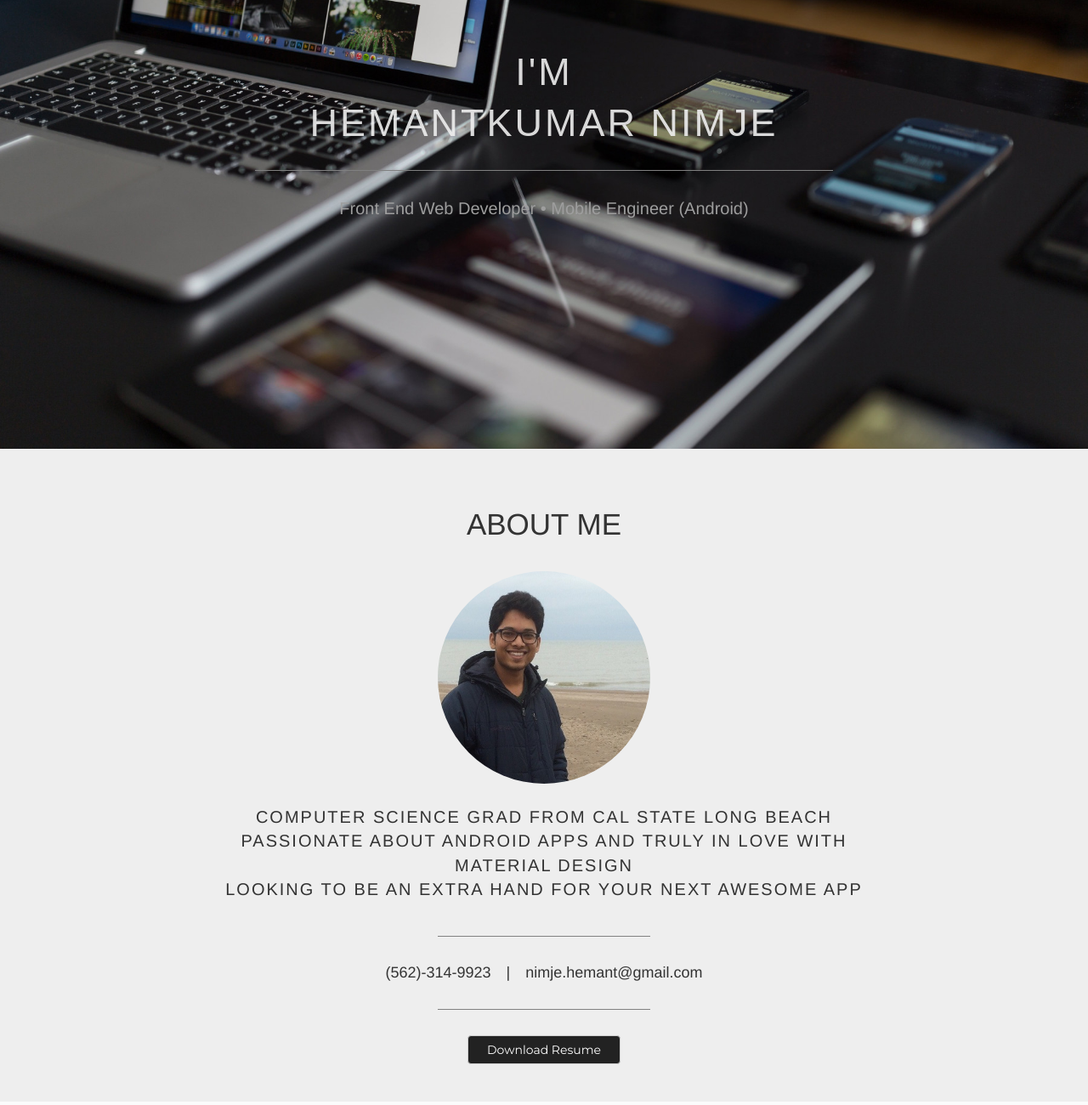
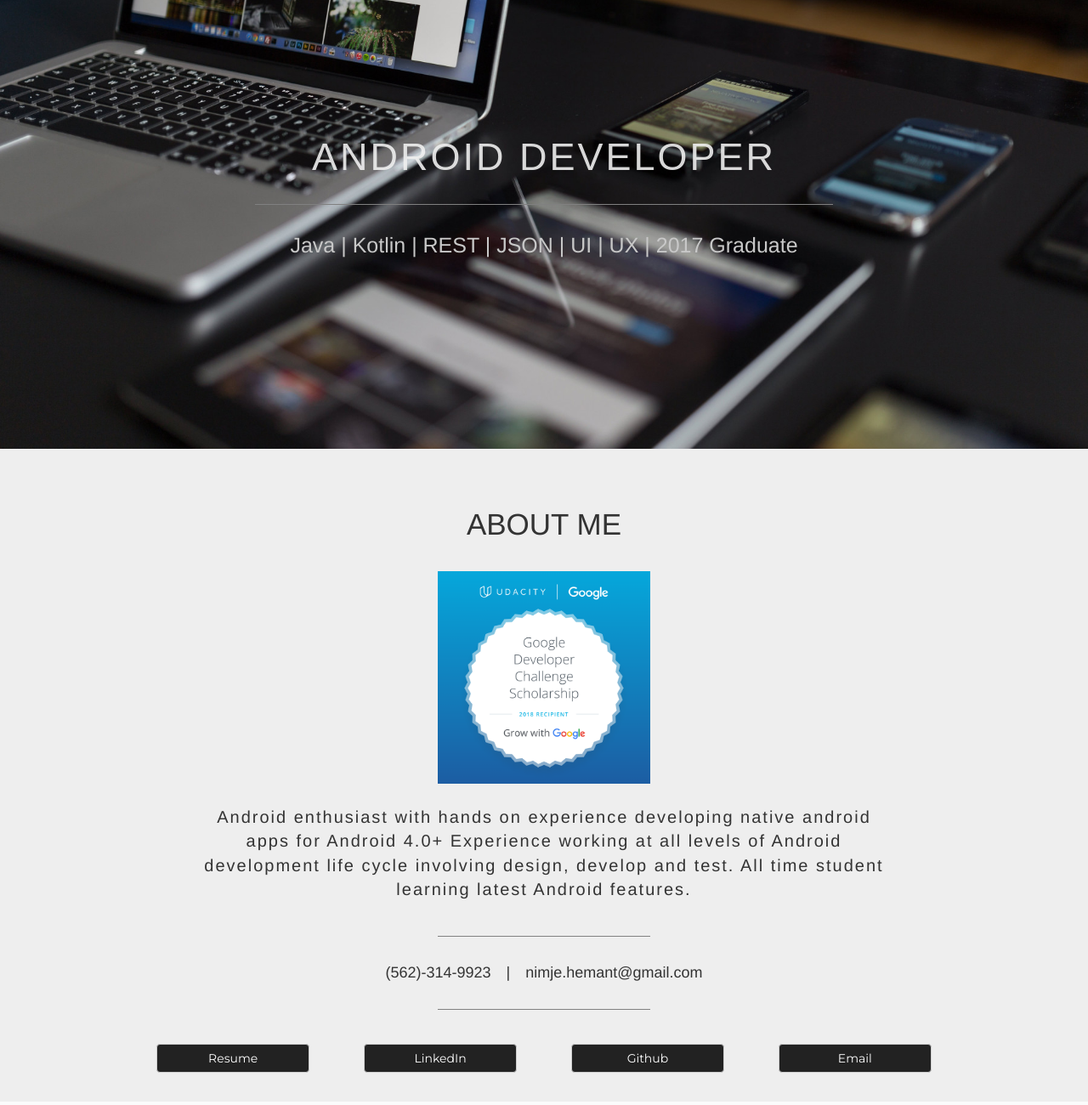
Before and after one commit to HemantNimje/hemantnimje.github.io, a plain HTML site: page index.html in a window 1280 px wide. Shown: the part 240-1540 px from the top of the page at 85% size. Drawn offline with Linux system fonts and the light colour scheme.

Commit message:
Add new resume and Grow with google recipient badge.

```diff
--- a/css/style.css
+++ b/css/style.css
@@ -57,8 +57,11 @@ img.icon{
 }
 
 .home-text-skill{
-	font-size: 20px;
-	color: rgb(158, 158, 158);
+	font-size: 25px;
+	color: rgb(200, 200, 200);
+		padding-left: 20px;
+		padding-right: 20px;
+
 }
 .about-me-content{
 	font-size: 20px;
@@ -136,6 +139,13 @@ img.icon{
 	width: 250px;
 	height: 250px;
 	margin-bottom: 25px;
+}
+
+
+
+.div-bottom-margin-75{
+	margin-bottom:75px;
+	margin-top: 75px;
 }
 
 .div-bottom-margin-35{
@@ -261,3 +271,8 @@ img.icon{
 	color: #fff;
 	background-color: transparent;
 }
+
+.column{
+	margin-top: 10px;
+	margin-bottom: 10px;
+}
--- a/index.html
+++ b/index.html
@@ -101,13 +101,13 @@
     <!-- end of navigation bar -->
 
     <!-- Home/ Parallax section -->
-    <section class="text-center" id="home" style="padding-top: 300px;">
+    <section class="text-center" id="home" style="padding-top: 400px;">
+
     <div class="home-text">
-      <p>I'm</p>
-      <p>Hemantkumar Nimje</p>
+      <p>Android Developer</p>
       </div>
       <div class="border-bottom" ></div>
-      <p class="home-text-skill">Front End Web Developer &bull; Mobile Engineer (Android)</p>
+      <p class="home-text-skill">Java | Kotlin | REST | JSON | UI | UX | 2017 Graduate</p>
 
     </section>
     <!-- End of Home/Parallax section -->
@@ -125,19 +125,19 @@
         <!-- Data Section -->
         <!-- Image -->
         <div class="row">
-          <img src="images/me1.jpg" class="img-responsive img-circle profile-pic" alt="Profile Image">
+          <img src="images/GrowWithGoogleDeveloperChallengeScholarship.jpg" class="img-responsive profile-pic" alt="Profile Image">
         </div>
 
         <div class="row">
           <!-- Data -->
           <!-- Take the complete half space of the screen available using col-md-12 -->
           <p class="col-md-2 col-sm-1 col-xs-2"></p>
-          <p class="col-md-8 col-sm-10 col-xs-8 text-uppercase about-me-content">
-            Computer Science grad from Cal State Long Beach
+          <p class="col-md-8 col-sm-10 col-xs-8 about-me-content">
+            Android enthusiast with hands on experience developing native android apps for Android 4.0+
+			Experience working at all levels of Android development life cycle involving design, develop and test.
+			All time student learning latest Android features.
 			<br>
-			Passionate about android apps and truly in love with material design
-			<br>
-			looking to be an extra hand for your next awesome app
+
           </p>
           <p class="col-md-2 col-sm-1 col-xs-2"></p>
         </div>
@@ -150,7 +150,16 @@
           <p class="info">(562)-314-9923&emsp;|&emsp;nimje.hemant@gmail.com</p>
           <div class="border-top"></div>
 
-          <a class="btn btn-default" href="pdf/Hemantkumar_Nimje_Resume.pdf" target="_blank" role="button">Download Resume</a>
+          <div class="row">
+
+          <a class="column btn btn-default" href="pdf/Hemantkumar_Nimje_Resume.pdf" target="_blank" role="button">Resume</a>
+
+          <a class="column btn btn-default" href="https://www.linkedin.com/in/hemantkumar-nimje" target="_blank" role="button">LinkedIn</a>
+
+       	  <a class="column btn btn-default" href="https://github.com/HemantNimje" target="_blank" role="button">Github</a>
+
+      	  <a class="column btn btn-default" href="mailto:nimje.hemant@gmail.com" target="_blank" role="button">Email</a>
+		  </div>
         </div>
       </div>
 
@@ -166,9 +175,12 @@
         <div class="row text-center">
           <h3 class="section-title">Skills</h3>
         </div>
+
+        <div class="border-bottom div-bottom-margin-35"></div>
+
         <!-- row block to represent skills -->
         <!-- first row of skills -->
-        <div class="row div-bottom-margin-35">
+        <div class="row div-bottom-margin-75">
           <!-- first row first column -->
           <div class="skill-item col-md-4 col-sm-4 div-bottom-padding-15">
             <!-- image for the skill-item-->
@@ -184,7 +196,7 @@
 
               <div class="skill-list">
                 <ul>
-				  <li>Java, R</li>
+				  <li>Java, Kotlin</li>
                   <li>XML</li>
                   <li>HTML5, CSS3</li>
                   <li>JavaScript, JQuery</li>
@@ -297,7 +309,7 @@
               <!-- details -->
               <div class="skill-list">
                 <ul>
-                  <li>REST</li>
+                  <li>REST/JSON</li>
                   <li>JUnit</li>
                   <li>Espresso</li>
 				  <li>White box/Black box</li>
@@ -307,13 +319,6 @@
           </div>
         </div>
 
-
-        <div class="border-bottom div-bottom-margin-35"></div>
-
-        <!-- linkedin profile -->
-        <div class="text-center">
-          <a class="btn btn-default" href="https://www.linkedin.com/in/hemantkumar-nimje" target="_blank" role="button">LinkedIn</a>
-        </div>
 
       </div>
     </section>
@@ -326,12 +331,15 @@
         <div class="row">
           <h3 class="section-title">Education</h3>
         </div>
+
+        <div class="border-bottom div-bottom-margin-35"></div>
+
         <!-- rows for data -->
-        <div class="row div-bottom-padding-20">
+        <div class="row div-bottom-margin-75">
 
           <div class="col-md-4 col-sm-4 border-right" id="education-item">
             <img src="images/student1.png" class="icon" alt="Graduation hat">
-            <p class="year">2016 - 2018</p>
+            <p class="year">2016 - 2017</p>
             <p class="university">California State University Long Beach</p>
             <p class="degree">Master of Computer Science<br/></p>
             <span class="result text-uppercase white-text font-weight-600 letter-spacing-1px">3.20 / 4.0</span>
@@ -348,16 +356,13 @@
 
           <div class="col-md-4 col-sm-4" id="education-item">
             <img src="images/certificate1.png" class="icon" alt="Graduation hat">
-            <p class="year">2014</p>
+            <p class="year">2013 - 2014</p>
             <p class="university">Bitcode Technologies Pvt. Ltd. India</p>
             <p class="degree">Android App Development<br/><br/></p>
             <span class="result text-uppercase white-text font-weight-600 letter-spacing-1">Certification</span>
           </div>
         </div>
-        <div class="border-bottom div-bottom-margin-35"></div>
 
-        <!-- github profile -->
-        <a class="btn btn-default" href="https://github.com/HemantNimje" target="_blank" role="button">Github</a>
       </div>
     </section>
     <!-- End of Education section -->
@@ -370,6 +375,7 @@
         <div class="row text-center">
           <h3 class="section-title">Experience</h3>
         </div>
+
         <!-- rows for data -->
         <!-- row 1 -->
         <div class="row experience-item">
@@ -419,7 +425,7 @@
             <p class="experience-duration">2012 - 2013</p>
           </div>
           <div class="col-md-8 col-sm-6 col-xs-12">
-            <p class="experience-title">Web Search Summarization</p>
+            <p class="experience-title">Search Engine Optimization</p>
             <div class="experience-details">
               <p>- Responsive search engine like google for university.</p>
               <p>- Integrated google crawler.</p>
```
Also changed, not shown: images/GrowWithGoogleDeveloperChallengeScholarship.jpg (added), images/me2.jpg (added), 2 other files.
